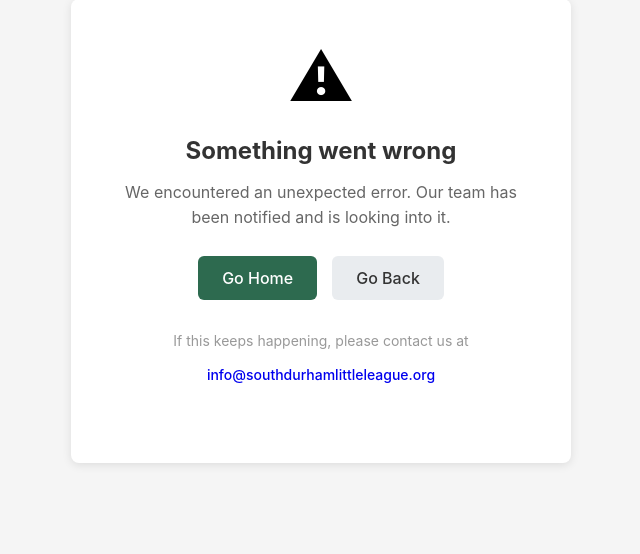
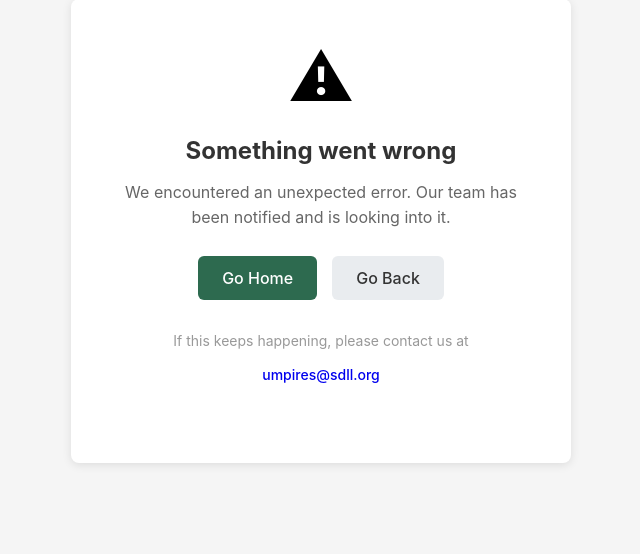
Before and after one commit to zcapozzi/SDLLApp, a Python web app: template app/templates/errors/500.html in a window 1280 px wide. Shown: the part 169-723 px from the top of the page, without its empty margins (319-959 px from the left). Run offline with Jinja, Linux system fonts and the light colour scheme; the template is opened without the code that fills it, so the values that code supplies are empty.

Commit message:
Update contact email to umpires@sdll.org on error page
Co-Authored-By: Claude Opus 4.5 <noreply@anthropic.com>

```diff
--- a/app/templates/errors/500.html
+++ b/app/templates/errors/500.html
@@ -90,7 +90,7 @@
         </div>
         <p class="footer-note">
             If this keeps happening, please contact us at
-            <a href="mailto:info@southdurhamlittleleague.org">info@southdurhamlittleleague.org</a>
+            <a href="mailto:umpires@sdll.org">umpires@sdll.org</a>
         </p>
     </div>
 </body>
```
